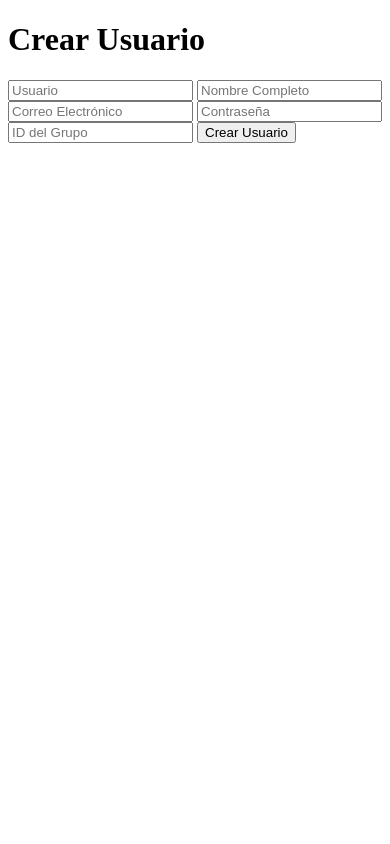
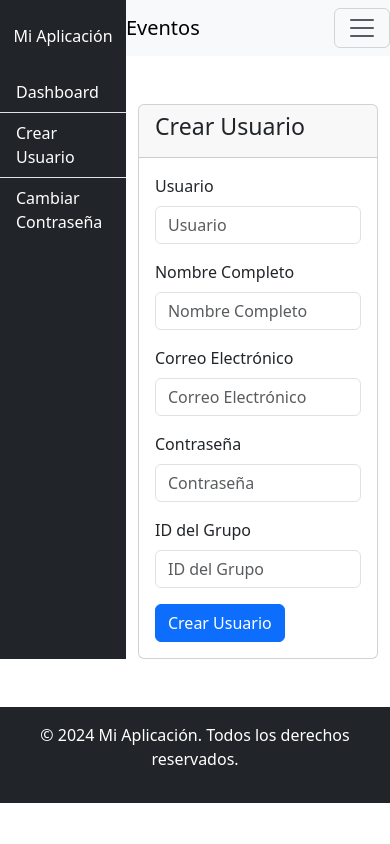
Before and after one commit to cjbojorquez/eventos, a PHP site: page /views/crear_usuario.php in a window 390 px wide. Run offline with PHP 8.4, Linux system fonts and the light colour scheme; the visitor is signed in with stand-in values (Sample User, id 1).

Commit message:
parte configuracion usuarios

```diff
--- /dev/null
+++ b/views/auth/auth.php
@@ -0,0 +1,12 @@
+<?php
+
+session_start();
+
+// Verificar si el usuario está autenticado
+if (!isset($_SESSION['nombre_usuario'])) {
+    // Redirigir al login si no hay sesión activa
+    header('Location: views/login.php');
+    exit;
+}
+
+?>
--- a/views/cambiar_contrasena_actual.php
+++ b/views/cambiar_contrasena_actual.php
@@ -1,5 +1,5 @@
 <?php
-session_start();
+include 'auth/auth.php';
 require '../db.php';
 
 if (!isset($_SESSION['usuario_id'])) {
--- a/views/crear_usuario.php
+++ b/views/crear_usuario.php
@@ -1,4 +1,5 @@
 <?php
+include 'auth/auth.php';
 require '../db.php';
 
 if ($_SERVER['REQUEST_METHOD'] === 'POST') {
@@ -20,9 +21,9 @@ if ($_SERVER['REQUEST_METHOD'] === 'POST') {
             'password' => $password,
             'grupo_id' => $grupo_id,
         ]);
-        echo "Usuario creado exitosamente.";
+        $success_message = "Usuario creado exitosamente.";
     } catch (PDOException $e) {
-        echo "Error: " . $e->getMessage();
+        $error_message = "Error: " . $e->getMessage();
     }
 }
 ?>
@@ -31,17 +32,84 @@ if ($_SERVER['REQUEST_METHOD'] === 'POST') {
 <html lang="es">
 <head>
     <meta charset="UTF-8">
+    <meta name="viewport" content="width=device-width, initial-scale=1.0">
     <title>Crear Usuario</title>
+    <link href="https://cdn.jsdelivr.net/npm/bootstrap@5.3.0-alpha1/dist/css/bootstrap.min.css" rel="stylesheet">
 </head>
 <body>
-    <h1>Crear Usuario</h1>
-    <form method="POST" action="crear_usuario.php">
-        <input type="text" name="usuario" placeholder="Usuario" required>
-        <input type="text" name="nombre" placeholder="Nombre Completo" required>
-        <input type="email" name="email" placeholder="Correo Electrónico" required>
-        <input type="password" name="password" placeholder="Contraseña" required>
-        <input type="number" name="grupo_id" placeholder="ID del Grupo" required>
-        <button type="submit">Crear Usuario</button>
-    </form>
+<div class="d-flex" id="wrapper">
+        <!-- Sidebar -->
+        <?php include 'partials/sidebar.php'; ?>
+
+        <!-- Page Content -->
+        <div id="page-content-wrapper" class="w-100">
+            <!-- Navbar -->
+            <?php include 'partials/navbar.php'; ?>
+
+            <!-- Content Area -->
+            <div class="container mt-5">
+            <div class="row justify-content-center">
+            <div class="col-md-6">
+                <div class="card">
+                    <div class="card-header">
+                        <h3>Crear Usuario</h3>
+                    </div>
+                    <div class="card-body">
+                        <!-- Mostrar mensaje de éxito o error -->
+                        <?php if (isset($success_message)): ?>
+                            <div class="alert alert-success">
+                                <?php echo $success_message; ?>
+                            </div>
+                        <?php elseif (isset($error_message)): ?>
+                            <div class="alert alert-danger">
+                                <?php echo $error_message; ?>
+                            </div>
+                        <?php endif; ?>
+
+                        <!-- Formulario de creación de usuario -->
+                        <form method="POST" action="crear_usuario.php">
+                            <div class="mb-3">
+                                <label for="usuario" class="form-label">Usuario</label>
+                                <input type="text" class="form-control" id="usuario" name="usuario" placeholder="Usuario" required>
+                            </div>
+
+                            <div class="mb-3">
+                                <label for="nombre" class="form-label">Nombre Completo</label>
+                                <input type="text" class="form-control" id="nombre" name="nombre" placeholder="Nombre Completo" required>
+                            </div>
+
+                            <div class="mb-3">
+                                <label for="email" class="form-label">Correo Electrónico</label>
+                                <input type="email" class="form-control" id="email" name="email" placeholder="Correo Electrónico" required>
+                            </div>
+
+                            <div class="mb-3">
+                                <label for="password" class="form-label">Contraseña</label>
+                                <input type="password" class="form-control" id="password" name="password" placeholder="Contraseña" required>
+                            </div>
+
+                            <div class="mb-3">
+                                <label for="grupo_id" class="form-label">ID del Grupo</label>
+                                <input type="number" class="form-control" id="grupo_id" name="grupo_id" placeholder="ID del Grupo" required>
+                            </div>
+
+                            <button type="submit" class="btn btn-primary">Crear Usuario</button>
+                        </form>
+                    </div>
+                </div>
+            </div>
+        </div>
+            </div>
+        </div>
+    </div>
+
+
+
+    <!-- Footer -->
+    <?php include 'partials/footer.php'; ?>
+
+    <!-- Bootstrap 5 JS y dependencias -->
+    <script src="https://cdn.jsdelivr.net/npm/@popperjs/core@2.11.6/dist/umd/popper.min.js"></script>
+    <script src="https://cdn.jsdelivr.net/npm/bootstrap@5.3.0-alpha1/dist/js/bootstrap.min.js"></script>
 </body>
 </html>
--- a/views/dashboard.php
+++ b/views/dashboard.php
@@ -1,6 +1,5 @@
 <?php
-session_start();
-//include 'menu.php';
+include 'auth/auth.php';
 
 // Verificar si el usuario está autenticado
 if (!isset($_SESSION['nombre_usuario'])) {
--- a/views/partials/navbar.php
+++ b/views/partials/navbar.php
@@ -1,18 +1,48 @@
+<?php
+// Verificar si $_SESSION['nombre_usuario'] está definida antes de acceder a ella
+$usuario = isset($_SESSION['nombre_usuario']) ? $_SESSION['nombre_usuario'] : null;
+?>
+
 <nav class="navbar navbar-expand-lg navbar-light bg-light">
-    <div class="container-fluid">
-        <a class="navbar-brand" href="#">Bienvenido, <?php echo htmlspecialchars($_SESSION['nombre_usuario']); ?></a>
+    <a class="navbar-brand" href="#">Eventos</a>
     <button class="navbar-toggler" type="button" data-bs-toggle="collapse" data-bs-target="#navbarNav" aria-controls="navbarNav" aria-expanded="false" aria-label="Toggle navigation">
         <span class="navbar-toggler-icon"></span>
     </button>
     <div class="collapse navbar-collapse" id="navbarNav">
-            <ul class="navbar-nav ms-auto">
+        <ul class="navbar-nav  ms-auto">
+
+            <?php if ($usuario): ?>
+                <li class="nav-item dropdown">
+                    <a class="nav-link dropdown-toggle" href="#" id="navbarDropdown" role="button" data-bs-toggle="dropdown" aria-expanded="false">
+                        <?php echo htmlspecialchars($usuario); ?>
+                    </a>
+                    <ul class="dropdown-menu dropdown-menu-end" aria-labelledby="navbarDropdown">
+                        <li><a class="dropdown-item" href="cambiar_contrasena.php">Cambiar Contraseña</a></li>
+                        <li><a class="dropdown-item" href="logout.php">Cerrar sesión</a></li>
+                        <li><a class="dropdown-item" href="#">Something else here</a></li>
+                    </ul>
+                </li>
+            <?php else: ?>
                 <li class="nav-item">
-                    <a class="nav-link" href="cambiar_contrasena.php">Cambiar Contraseña</a>
+                    <a class="nav-link" href="login.php">Iniciar sesión</a>
                 </li>
+            <?php endif; ?>
             <li class="nav-item">
-                    <a class="nav-link" href="logout.php">Cerrar Sesión</a>
+            <a class="nav-link" href="#"></a>
             </li>
+
         </ul>
     </div>
-    </div>
 </nav>
+
+
+<!-- Cargar CSS de Bootstrap -->
+<link href="https://cdn.jsdelivr.net/npm/bootstrap@5.3.3/dist/css/bootstrap.min.css" rel="stylesheet" integrity="sha384-QWTKZyjpPEjISv5WaRU9OFeRpok6YctnYmDr5pNlyT2bRjXh0JMhjY6hW+ALEwIH" crossorigin="anonymous">
+
+<!-- Agregar el ícono de Bootstrap para el menú desplegable -->
+<script src="https://cdn.jsdelivr.net/npm/bootstrap-icons/font/bootstrap-icons.css"></script>
+<script src="https://cdn.jsdelivr.net/npm/bootstrap@5.3.3/dist/js/bootstrap.bundle.min.js" integrity="sha384-YvpcrYf0tY3lHB60NNkmXc5s9fDVZLESaAA55NDzOxhy9GkcIdslK1eN7N6jIeHz" crossorigin="anonymous"></script>
+
+<!-- Cargar Popper.js y Bootstrap JS -->
+<script src="https://cdn.jsdelivr.net/npm/@popperjs/core@2.11.8/dist/umd/popper.min.js" integrity="sha384-I7E8VVD/ismYTF4hNIPjVp/Zjvgyol6VFvRkX/vR+Vc4jQkC+hVqc2pM8ODewa9r" crossorigin="anonymous"></script>
+<script src="https://cdn.jsdelivr.net/npm/bootstrap@5.3.3/dist/js/bootstrap.min.js" integrity="sha384-0pUGZvbkm6XF6gxjEnlmuGrJXVbNuzT9qBBavbLwCsOGabYfZo0T0to5eqruptLy" crossorigin="anonymous"></script>
--- a/views/partials/sidebar.php
+++ b/views/partials/sidebar.php
@@ -4,6 +4,5 @@
         <a href="dashboard.php" class="list-group-item list-group-item-action bg-dark text-white">Dashboard</a>
         <a href="crear_usuario.php" class="list-group-item list-group-item-action bg-dark text-white">Crear Usuario</a>
         <a href="cambiar_contrasena.php" class="list-group-item list-group-item-action bg-dark text-white">Cambiar Contraseña</a>
-        <a href="menu.php" class="list-group-item list-group-item-action bg-dark text-white">Menú Principal</a>
     </div>
 </div>
```
Also changed, not shown: views/cambiar_contrasena.php (+6 -24 lines). Lines whose indentation alone changed are shown as unchanged.
